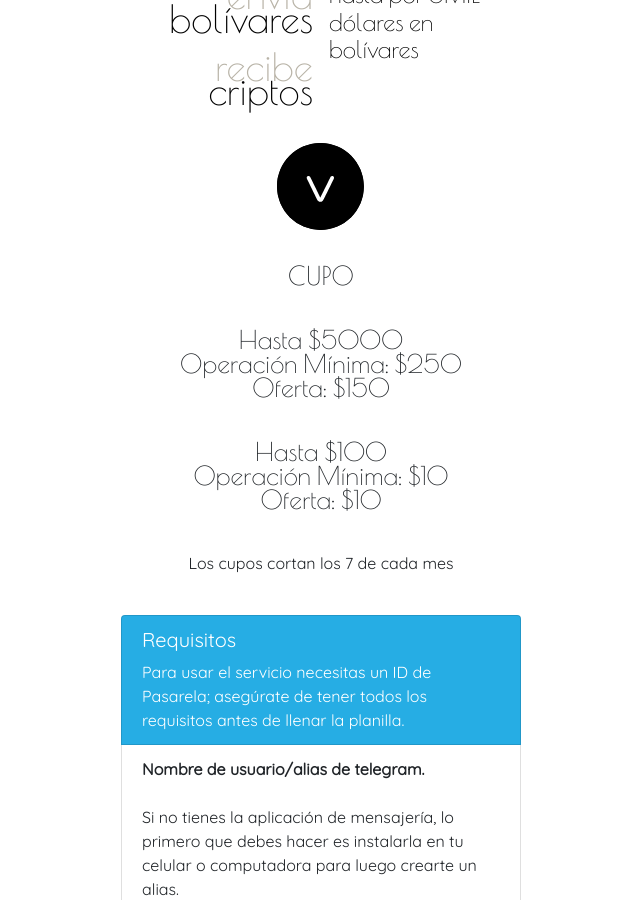
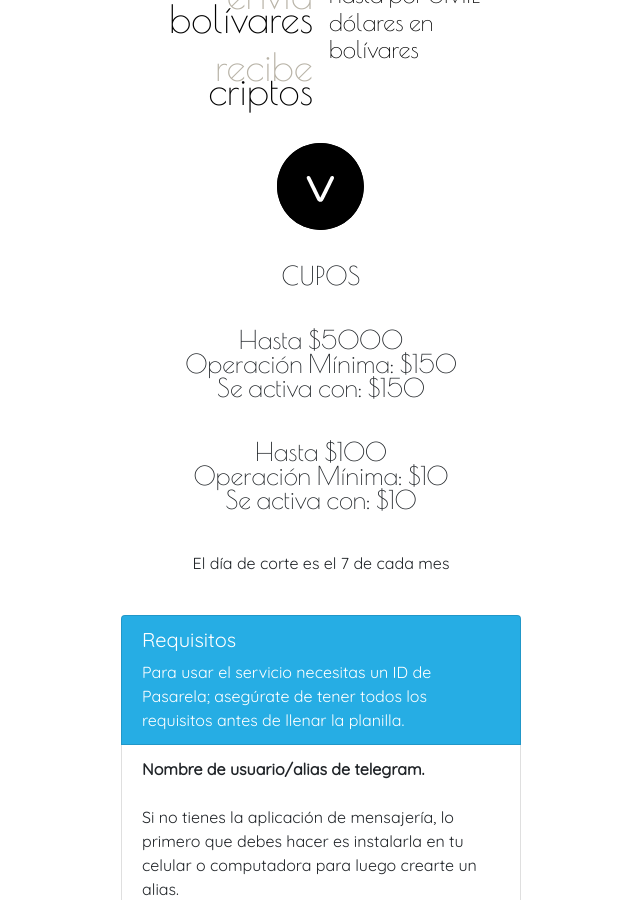
Before and after one commit to veca-git/veca, a Jekyll site: the page built from pasarela/index.html, in a window 1280 px wide and 900 px high, scrolled down 417 px. Shown: the whole window, without its empty margins (319-959 px from the left). Built offline with Jekyll 4.4.1, drawn with Linux system fonts in a browser that asks for light colours.

Commit message:
Update index.html

```diff
--- a/pasarela/index.html
+++ b/pasarela/index.html
@@ -42,19 +42,19 @@ title: pasarela
 		</div>
 
 		<div class="mt-4 font-poiret-l A-justificado text-center">
-			<p>CUPO</p>
+			<p>CUPOS</p>
 		</div>
 
 		<div class="mt-4 font-poiret-l A-justificado text-center">
-			<p>Hasta $5000<br>Operación Mínima: $250<br>Oferta: $150</p>
+			<p>Hasta $5000<br>Operación Mínima: $150<br>Se activa con: $150</p>
 		</div>
 
 		<div class="mt-4 font-poiret-l A-justificado text-center">
-			<p>Hasta $100<br>Operación Mínima: $10<br>Oferta: $10</p>
+			<p>Hasta $100<br>Operación Mínima: $10<br>Se activa con: $10</p>
 		</div>
 
 		<div class="mt-4 text-center">
-			<p>Los cupos cortan los 7 de cada mes</p>
+			<p>El día de corte es el 7 de cada mes</p>
 		</div>
 
 
```
